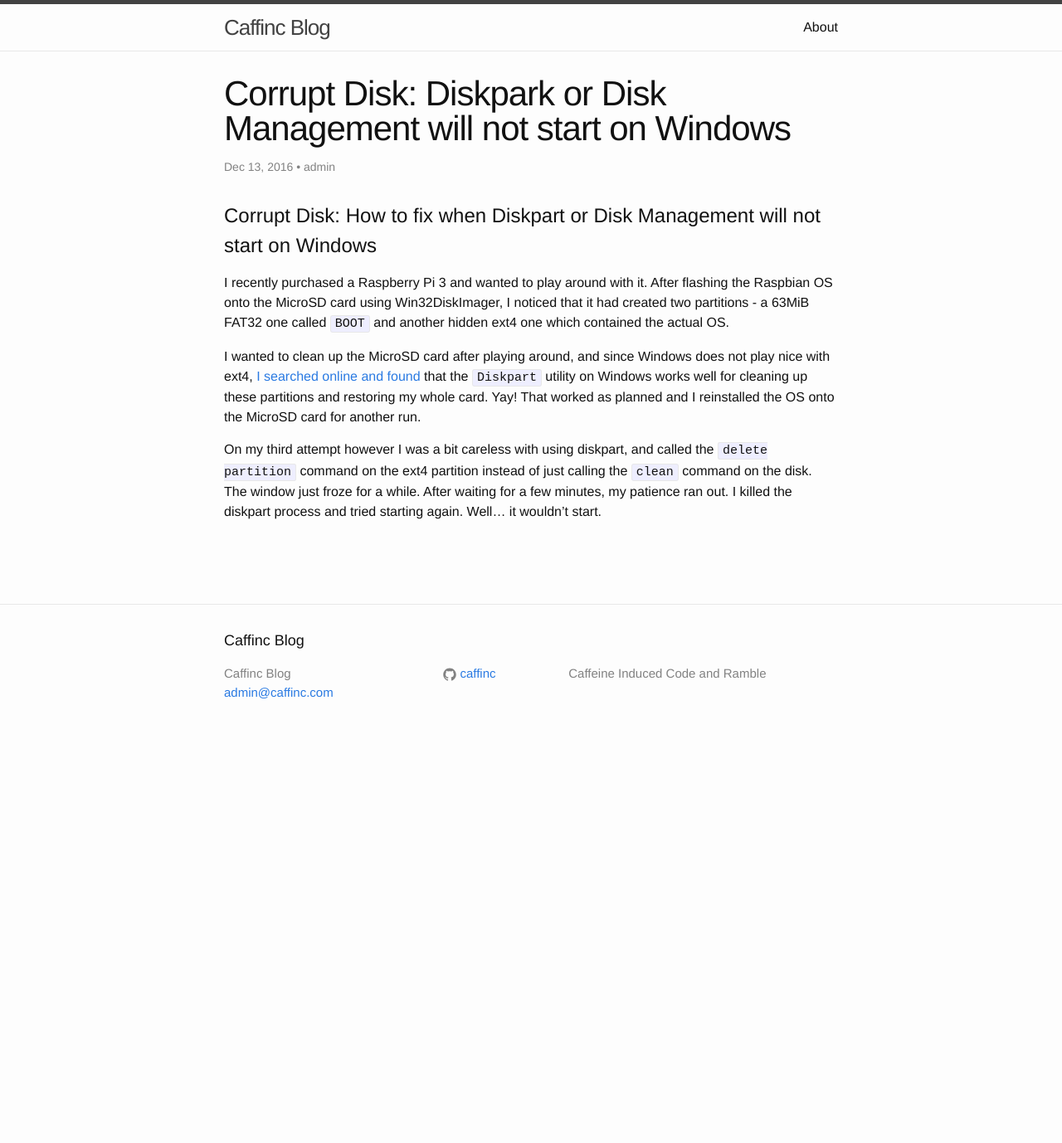
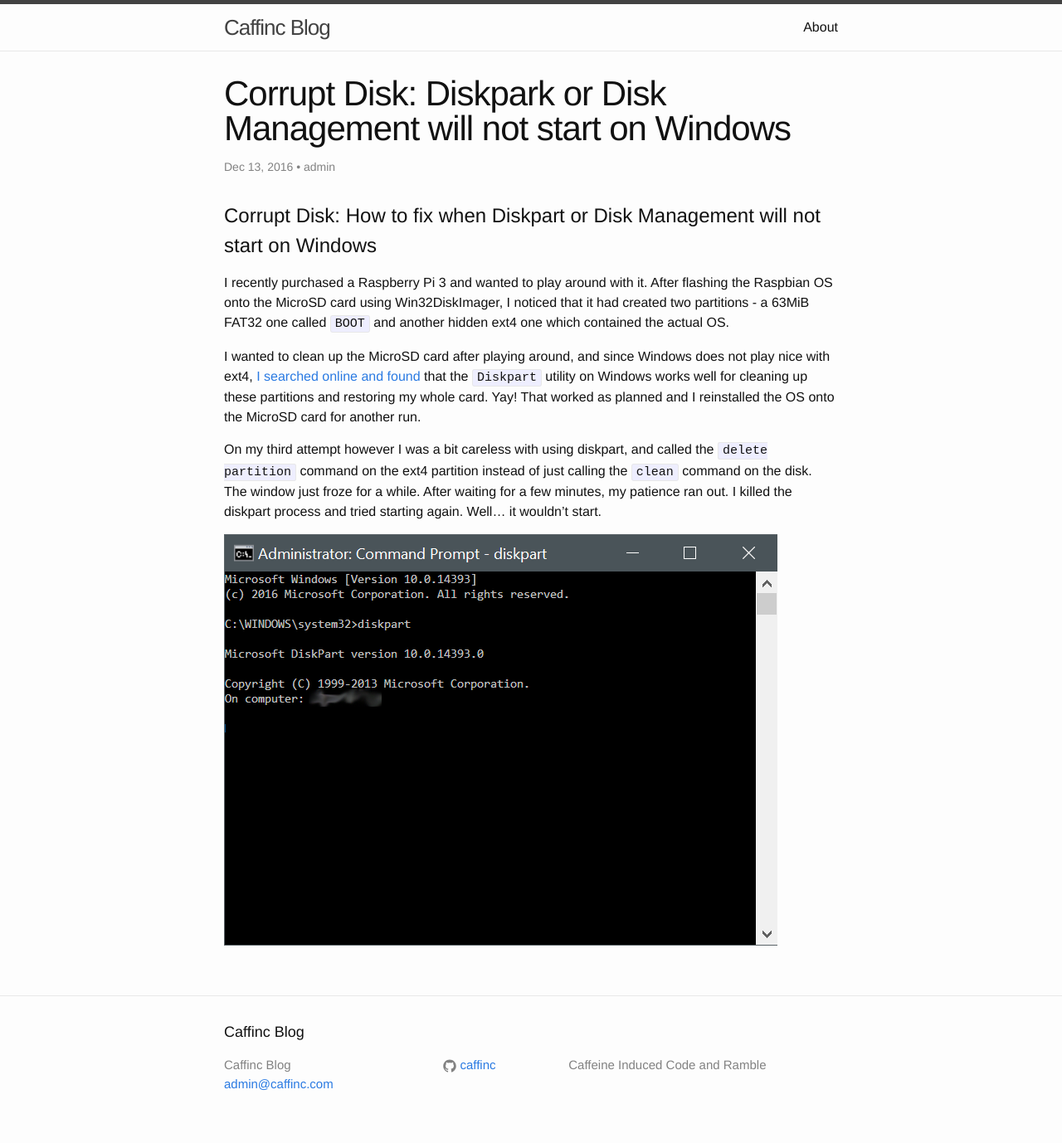
Before and after one commit to caffinc/caffinc.github.io, a Jekyll site: the page built from _posts/2016-12-13-corrupt-disk-fix.md, in a window 1280 px wide. Shown: the whole page at 83% size. Built offline with Jekyll 4.4.1, drawn with Linux system fonts in a browser that asks for light colours; comment, search, counter and statistics services are not loaded; before the commit the page ends 906 px from its top, so only the background shows below that.

Commit message:
Fixing image

```diff
--- a/_posts/2016-12-13-corrupt-disk-fix.md
+++ b/_posts/2016-12-13-corrupt-disk-fix.md
@@ -22,4 +22,4 @@ I wanted to clean up the MicroSD card after playing around, and since Windows do
 
 On my third attempt however I was a bit careless with using diskpart, and called the `delete partition` command on the ext4 partition instead of just calling the `clean` command on the disk. The window just froze for a while. After waiting for a few minutes, my patience ran out. I killed the diskpart process and tried starting again. Well... it wouldn't start.
 
-![](../images/diskpart_frozen.png)
+![Frozen Diskpart](https://caffinc.github.io/images/diskpart_frozen.png)
```
Also changed, not shown: images/diskpart_frozen.png.
